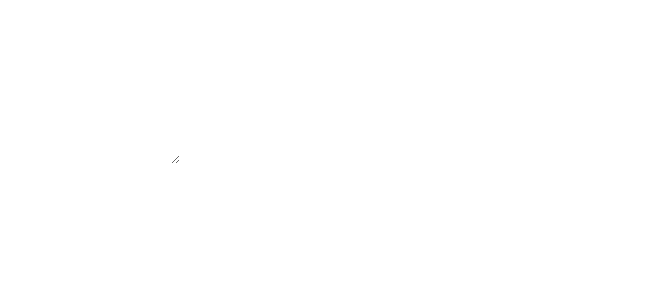
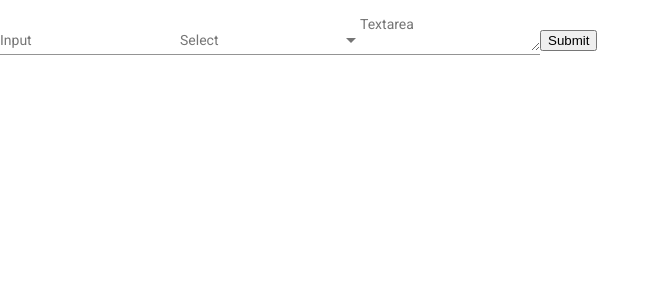
Before and after one commit to Amin23ElKassimi/angular-form, an Angular app: page / in a window 1280 px wide. Shown: the top 300 px of the page, without its empty margins (0-660 px from the left). Built offline with nearby package versions, Linux system fonts and the light colour scheme.

Commit message:
packajes update Template added form tag

```diff
--- a/angular.json
+++ b/angular.json
@@ -28,7 +28,7 @@
               "src/assets"
             ],
             "styles": [
-              "./node_modules/@angular/material/prebuilt-themes/purple-green.css",
+              "./node_modules/@angular/material/prebuilt-themes/indigo-pink.css",
               "src/styles.scss"
             ],
             "scripts": []
@@ -97,7 +97,7 @@
               "src/assets"
             ],
             "styles": [
-              "./node_modules/@angular/material/prebuilt-themes/purple-green.css",
+              "./node_modules/@angular/material/prebuilt-themes/indigo-pink.css",
               "src/styles.scss"
             ],
             "scripts": []
--- a/package.json
+++ b/package.json
@@ -11,12 +11,12 @@
   "private": true,
   "dependencies": {
     "@angular/animations": "^14.2.0",
-    "@angular/cdk": "^13.0.0",
+    "@angular/cdk": "^14.2.7",
     "@angular/common": "^14.2.0",
     "@angular/compiler": "^14.2.0",
     "@angular/core": "^14.2.0",
     "@angular/forms": "^14.2.0",
-    "@angular/material": "^13.0.0",
+    "@angular/material": "^14.2.7",
     "@angular/platform-browser": "^14.2.0",
     "@angular/platform-browser-dynamic": "^14.2.0",
     "@angular/router": "^14.2.0",
--- a/src/app/template-form/template-form.component.html
+++ b/src/app/template-form/template-form.component.html
@@ -1,3 +1,4 @@
+<form>
   <mat-form-field>
     <mat-label>Input</mat-label>
     <input matInput />
@@ -13,3 +14,5 @@
     <mat-label>Textarea</mat-label>
     <textarea matInput></textarea>
   </mat-form-field>
+  <input type="submit" />
+</form>
```
Also changed, not shown: 1 other file (tests, documents, lock files or other folders). Lines whose indentation alone changed are shown as unchanged.
